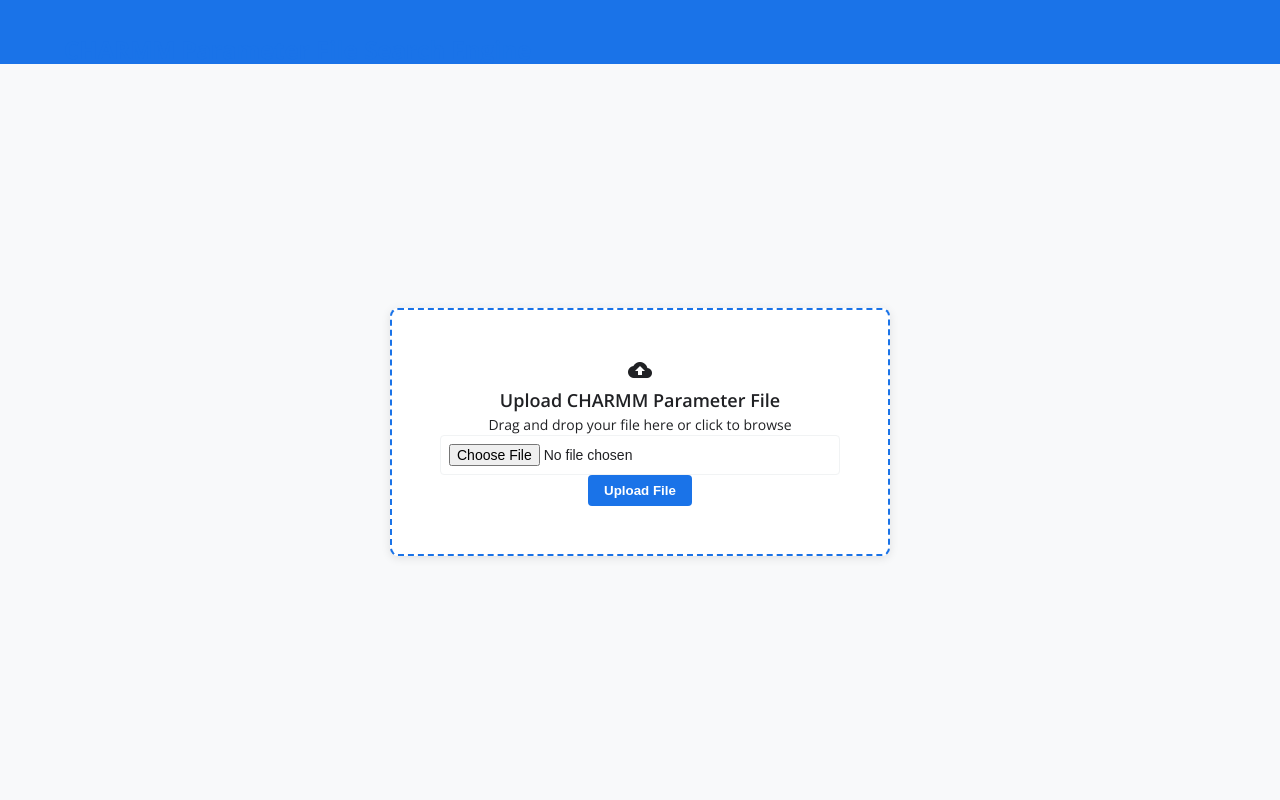
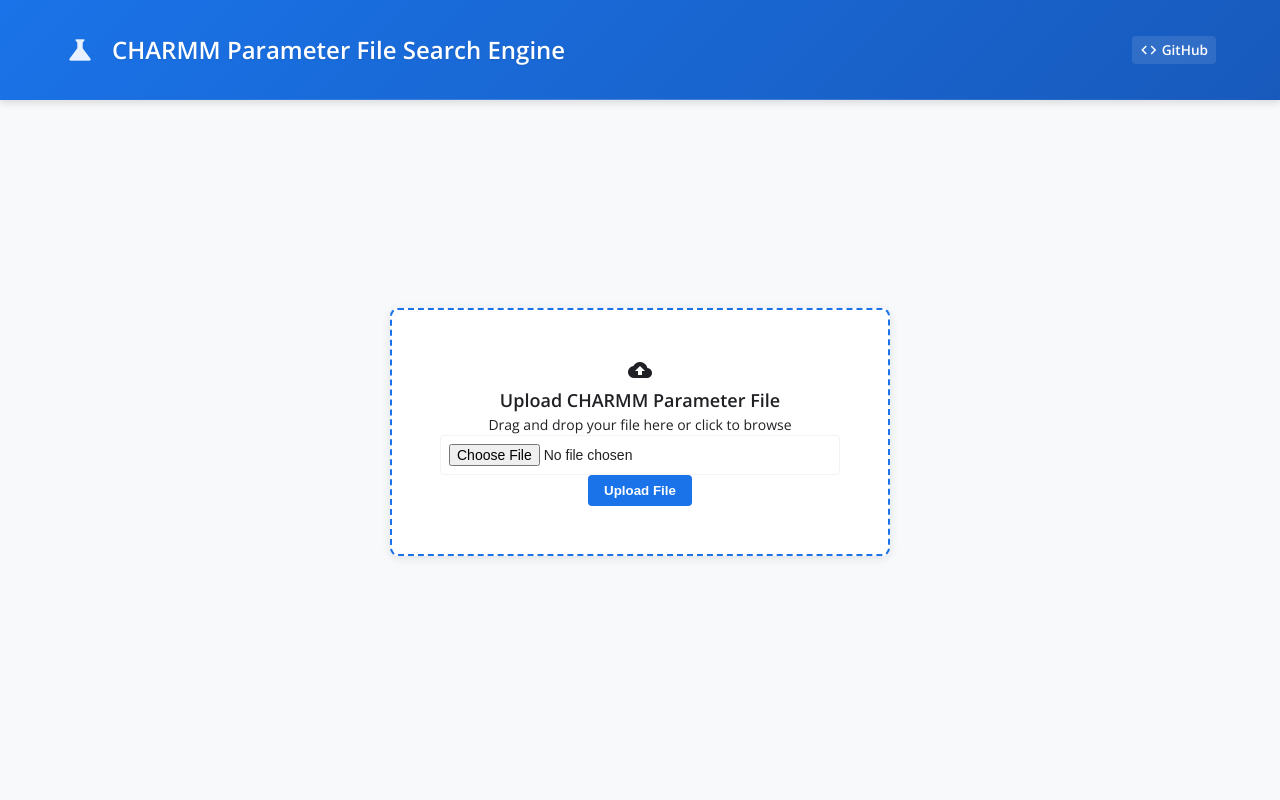
Before and after one commit to fl-sean03/CHARMM-Parameter-File-Search-Engine, a Flask app: page / in a window 1280 px wide. Run offline with Flask 3, Linux system fonts and the light colour scheme.

Commit message:
feat: Enhance header aesthetics with gradient, icon, and GitHub link

```diff
--- a/frontend/static/css/main.css
+++ b/frontend/static/css/main.css
@@ -30,16 +30,52 @@ h2 {
 
 /* Layout */
 .header {
-    background-color: #1A73E8;
+    background: linear-gradient(135deg, #1A73E8 0%, #185ABC 100%);
     color: #FFFFFF;
-    padding: 1rem 2rem;
-    box-shadow: 0 2px 4px rgba(0,0,0,0.1);
+    padding: 1.5rem 2rem;
+    box-shadow: 0 4px 6px rgba(0,0,0,0.1);
+    position: relative;
+    z-index: 100;
+}
+
+.header::after {
+    content: '';
+    position: absolute;
+    bottom: 0;
+    left: 0;
+    right: 0;
+    height: 1px;
+    background: linear-gradient(90deg,
+        rgba(255,255,255,0) 0%,
+        rgba(255,255,255,0.2) 50%,
+        rgba(255,255,255,0) 100%);
 }
 
 .container {
     max-width: 1400px;
     margin: 0 auto;
-    padding: 1rem 2rem;
+    padding: 0.5rem 2rem;
+    display: flex;
+    align-items: center;
+    justify-content: space-between;
+}
+
+.header-title {
+    display: flex;
+    align-items: center;
+    gap: 1rem;
+}
+
+.header-title .material-icons {
+    font-size: 2rem;
+    color: rgba(255,255,255,0.9);
+}
+
+.header-title h1 {
+    color: #FFFFFF;
+    font-size: 1.5rem;
+    font-weight: 600;
+    text-shadow: 0 1px 2px rgba(0,0,0,0.1);
 }
 
 .layout-container {
@@ -95,6 +131,26 @@ h2 {
 
 .btn-secondary:hover {
     background-color: #E0E0E0;
+}
+
+.btn-ghost {
+    background: rgba(255,255,255,0.1);
+    color: #FFFFFF;
+    display: flex;
+    align-items: center;
+    gap: 0.5rem;
+    padding: 0.5rem 1rem;
+    border-radius: 4px;
+    text-decoration: none;
+    transition: background-color 0.2s;
+}
+
+.btn-ghost:hover {
+    background: rgba(255,255,255,0.2);
+}
+
+.btn-ghost .material-icons {
+    font-size: 1.2rem;
 }
 
 .reset-btn {
--- a/frontend/templates/index.html
+++ b/frontend/templates/index.html
@@ -13,7 +13,16 @@
 <body>
     <header class="header">
         <div class="container">
-            <h1>CHARMM Parameter File Search Engine</h1>
+            <div class="header-title">
+                <span class="material-icons">science</span>
+                <h1>CHARMM Parameter File Search Engine</h1>
+            </div>
+            <div class="header-actions">
+                <a href="https://github.com/yourusername/charmm-parameter-search" target="_blank" class="btn btn-ghost">
+                    <span class="material-icons">code</span>
+                    GitHub
+                </a>
+            </div>
         </div>
     </header>
 
```
